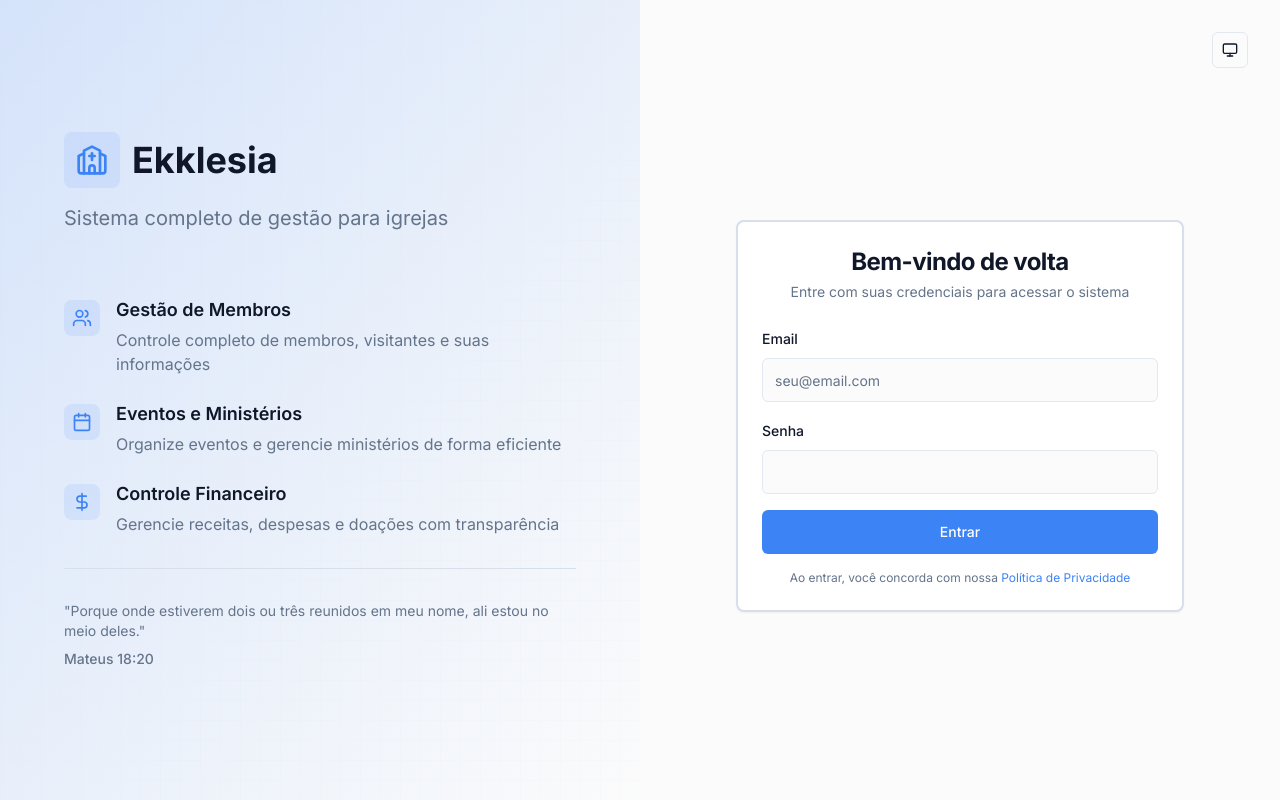
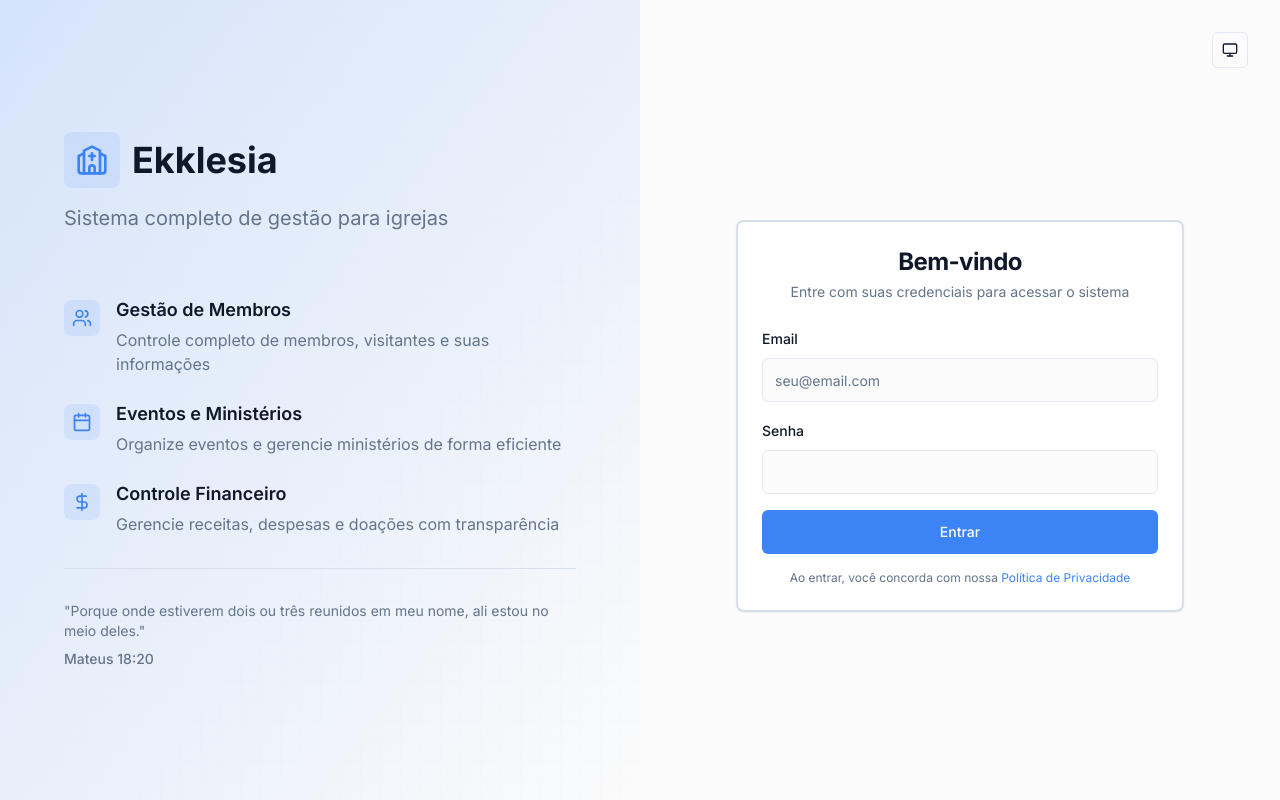
Before and after one commit to othonet/ekklesia, a Next.js app: page /login in a window 1280 px wide. Built offline with nearby package versions, Linux system fonts and the light colour scheme.

Commit message:
feat: tornar mensagem de boas-vindas dinâmica no formulário de login

```diff
--- a/app/login/page.tsx
+++ b/app/login/page.tsx
@@ -1,6 +1,6 @@
 'use client'
 
-import { useState } from 'react'
+import { useState, useEffect } from 'react'
 import { useRouter } from 'next/navigation'
 import { Button } from '@/components/ui/button'
 import { Input } from '@/components/ui/input'
@@ -15,6 +15,20 @@ export default function LoginPage() {
   const [password, setPassword] = useState('')
   const [error, setError] = useState('')
   const [loading, setLoading] = useState(false)
+  const [isReturningUser, setIsReturningUser] = useState(false)
+
+  useEffect(() => {
+    // Verificar se o usuário já visitou a página de login antes
+    const hasVisitedBefore = localStorage.getItem('hasVisitedLogin')
+
+    if (hasVisitedBefore) {
+      setIsReturningUser(true)
+    } else {
+      // Marcar que visitou pela primeira vez
+      localStorage.setItem('hasVisitedLogin', 'true')
+      setIsReturningUser(false)
+    }
+  }, [])
 
   const handleSubmit = async (e: React.FormEvent) => {
     e.preventDefault()
@@ -149,7 +163,7 @@ export default function LoginPage() {
           <Card className="border-2">
             <CardHeader className="space-y-1">
               <CardTitle className="text-2xl font-bold text-center">
-                Bem-vindo de volta
+                {isReturningUser ? 'Bem-vindo de volta' : 'Bem-vindo'}
               </CardTitle>
               <CardDescription className="text-center">
                 Entre com suas credenciais para acessar o sistema
```
